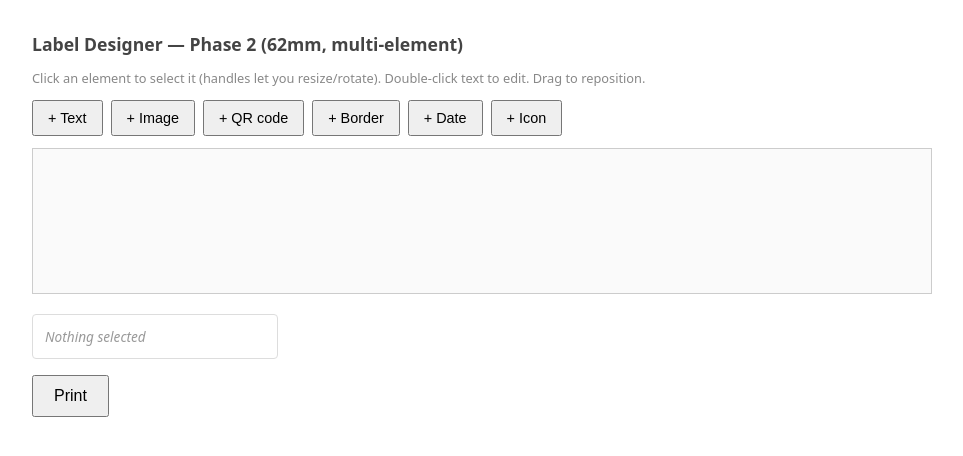
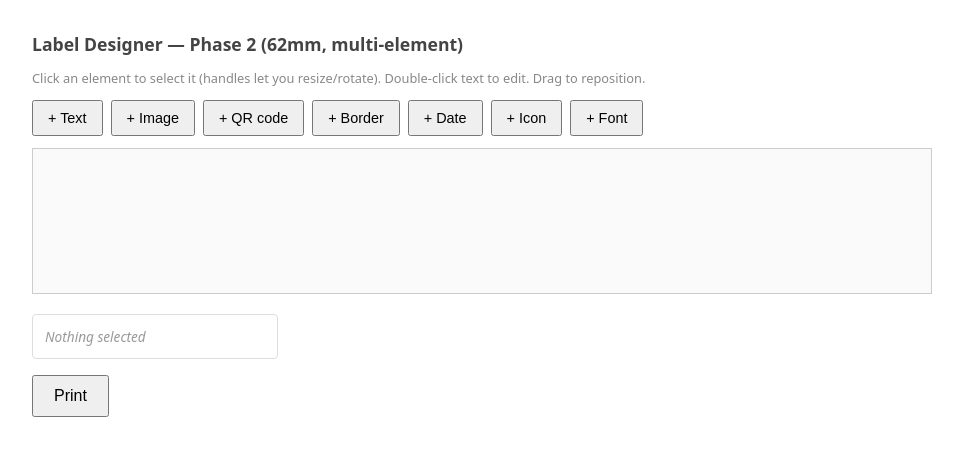
Before and after one commit to teknopartz/label-designer, a Flask app: page / in a window 1280 px wide. Shown: the top 456 px of the page, without its empty margins (158-1121 px from the left). Run offline with Flask 3, Linux system fonts and the light colour scheme; parts of the project's set-up code (start-up, migrations or seed data) failed here and were passed over; some web fonts are replaced.

Commit message:
Phase 3a frontend: font search/install UI with per-text font-family selector, icon search UI alongside starter set

```diff
--- a/app/templates/index.html
+++ b/app/templates/index.html
@@ -45,8 +45,17 @@
     <button id="addBorder">+ Border</button>
     <button id="addDate">+ Date</button>
     <button id="addIconBtn">+ Icon</button>
+    <button id="addFontBtn">+ Font</button>
   </div>
-  <div id="iconPicker" style="display:none; margin-bottom:12px; padding:8px; border:1px solid #ddd; border-radius:4px;"></div>
+  <div id="iconPicker" style="display:none; margin-bottom:12px; padding:8px; border:1px solid #ddd; border-radius:4px;">
+    <div id="iconStarter"></div>
+    <input type="text" id="iconSearch" placeholder="Search more icons (Material Symbols)..." style="width:100%; margin-top:8px; box-sizing:border-box;">
+    <div id="iconResults" style="margin-top:6px;"></div>
+  </div>
+  <div id="fontPicker" style="display:none; margin-bottom:12px; padding:8px; border:1px solid #ddd; border-radius:4px;">
+    <input type="text" id="fontSearch" placeholder="Search Google Fonts..." style="width:100%; box-sizing:border-box;">
+    <div id="fontResults" style="margin-top:6px; font-size:0.85rem;"></div>
+  </div>
 
   <div class="layout">
     <div id="stage-wrap"><div id="stage-container"></div></div>
@@ -182,7 +191,7 @@ function editText(node) {
     left: (rect.left + node.x() * scale) + 'px',
     width: Math.max(120, node.width() * scale) + 'px',
     fontSize: (node.fontSize() * scale) + 'px',
-    fontFamily: 'DejaVu Sans',
+    fontFamily: node.fontFamily(),
     fontWeight: node.fontStyle().includes('bold') ? 'bold' : 'normal',
     fontStyle: node.fontStyle().includes('italic') ? 'italic' : 'normal',
     border: '1px solid #888', padding: '0', margin: '0', background: 'white', outline: 'none', resize: 'none',
@@ -308,7 +317,9 @@ function updateDateField(node) {
   recalcStageSize();
 }
 
-// ---------- icon elements (curated starter set — a growable library comes later) ----------
+// ---------- icon elements ----------
+// A small curated starter set (fast, guaranteed to look good), plus a live
+// search against Google's Material Symbols library for anything else.
 
 const STARTER_ICONS = ['★', '✓', '✗', '⚠', '❄', '☀', '☂', '✉'];
 
@@ -324,6 +335,104 @@ function insertIcon(glyph) {
   registerElement(node, 'text');
   document.getElementById('iconPicker').style.display = 'none';
 }
+
+function insertIconImage(svgUrl) {
+  const img = new Image();
+  img.onload = () => {
+    const size = 80;
+    const node = new Konva.Image({
+      x: MARGIN_LEFT, y: MARGIN_TOP,
+      image: img,
+      width: size, height: size,
+    });
+    registerElement(node, 'image');
+    document.getElementById('iconPicker').style.display = 'none';
+  };
+  img.src = svgUrl;
+}
+
+let iconSearchTimer = null;
+document.getElementById('iconSearch').addEventListener('input', (e) => {
+  clearTimeout(iconSearchTimer);
+  const q = e.target.value.trim();
+  const results = document.getElementById('iconResults');
+  if (q.length < 2) { results.innerHTML = ''; return; }
+  iconSearchTimer = setTimeout(async () => {
+    const res = await fetch('/api/icons/search?q=' + encodeURIComponent(q));
+    const names = await res.json();
+    results.innerHTML = names.map(n => `<button type="button" data-name="${n}" title="${n}"><img src="/api/icons/${n}.svg" width="28" height="28"></button>`).join('');
+    [...results.children].forEach(btn => btn.onclick = () => insertIconImage(`/api/icons/${btn.dataset.name}.svg`));
+  }, 350);
+});
+
+// ---------- font library ----------
+// DejaVu Sans (the four weights already on the Pi) plus any Google Fonts
+// installed so far. Installing downloads the files once and self-hosts them
+// — after that it works the same as DejaVu Sans, no live network dependency.
+
+let installedFonts = { 'DejaVu Sans': true }; // family name -> true once its FontFaces are registered
+
+function registerGoogleFontFamily(family, files) {
+  const weightStyle = {
+    normal_normal: { weight: 'normal', style: 'normal' },
+    bold_normal: { weight: 'bold', style: 'normal' },
+    normal_italic: { weight: 'normal', style: 'italic' },
+    bold_italic: { weight: 'bold', style: 'italic' },
+  };
+  const loads = Object.entries(files).map(([key, url]) => {
+    const desc = weightStyle[key];
+    return new FontFace(family, `url(${url})`, desc).load();
+  });
+  return Promise.all(loads).then((faces) => {
+    faces.forEach(f => document.fonts.add(f));
+    installedFonts[family] = true;
+    refreshFontFamilyOptions();
+  });
+}
+
+function refreshFontFamilyOptions() {
+  const sel = document.getElementById('p_fontfamily');
+  if (!sel) return;
+  const current = selected ? selected.fontFamily() : null;
+  sel.innerHTML = Object.keys(installedFonts).sort().map(f => `<option value="${f}" ${f === current ? 'selected' : ''}>${f}</option>`).join('');
+}
+
+let fontSearchTimer = null;
+document.getElementById('fontSearch').addEventListener('input', (e) => {
+  clearTimeout(fontSearchTimer);
+  const q = e.target.value.trim();
+  const results = document.getElementById('fontResults');
+  if (q.length < 2) { results.innerHTML = ''; return; }
+  fontSearchTimer = setTimeout(async () => {
+    const res = await fetch('/api/fonts/search?q=' + encodeURIComponent(q));
+    const fonts = await res.json();
+    results.innerHTML = fonts.map(f =>
+      `<div style="padding:4px 0;">${f.family} <button type="button" data-id="${f.id}" data-family="${f.family}" style="margin-left:6px;">${installedFonts[f.family] ? 'Installed' : 'Install'}</button></div>`
+    ).join('');
+    [...results.querySelectorAll('button')].forEach(btn => btn.onclick = async () => {
+      btn.disabled = true;
+      btn.textContent = 'Installing...';
+      const r = await fetch('/api/fonts/install', {
+        method: 'POST', headers: { 'Content-Type': 'application/json' },
+        body: JSON.stringify({ id: btn.dataset.id }),
+      });
+      const data = await r.json();
+      if (data.family) {
+        await registerGoogleFontFamily(data.family, data.files);
+        if (selected && selected.getAttr('elementType') === 'text') {
+          selected.fontFamily(data.family);
+          refreshFontFamilyOptions();
+          recalcStageSize();
+        }
+      }
+      btn.textContent = 'Installed';
+    });
+  }, 400);
+});
+
+document.getElementById('addFontBtn').onclick = () => {
+  document.getElementById('fontPicker').style.display = document.getElementById('fontPicker').style.display === 'none' ? 'block' : 'none';
+};
 
 // ---------- QR elements ----------
 
@@ -386,7 +495,10 @@ function renderPanel() {
   if (type === 'text') {
     const isBold = selected.fontStyle().includes('bold');
     const isItalic = selected.fontStyle().includes('italic');
+    const fontOptions = Object.keys(installedFonts).sort()
+      .map(f => `<option value="${f}" ${f === selected.fontFamily() ? 'selected' : ''}>${f}</option>`).join('');
     html += `
+      <label>Font family <select id="p_fontfamily" style="width:100%; margin-top:2px;">${fontOptions}</select></label>
       <label>Font size <input type="number" id="p_fontsize" value="${Math.round(selected.fontSize())}" min="8" max="300"></label>
       <div class="row">
         <label style="margin-top:0;"><input type="checkbox" id="p_bold" ${isBold ? 'checked' : ''}> Bold</label>
@@ -441,6 +553,10 @@ function renderPanel() {
   }
 
   if (type === 'text') {
+    document.getElementById('p_fontfamily').addEventListener('change', (e) => {
+      selected.fontFamily(e.target.value);
+      recalcStageSize();
+    });
     document.getElementById('p_fontsize').addEventListener('input', (e) => {
       selected.fontSize(parseInt(e.target.value, 10) || 50);
       recalcStageSize();
@@ -493,11 +609,12 @@ document.getElementById('imageInput').onchange = (e) => {
   e.target.value = '';
 };
 
-const iconPicker = document.getElementById('iconPicker');
-iconPicker.innerHTML = STARTER_ICONS.map(g => `<button type="button">${g}</button>`).join('');
-[...iconPicker.children].forEach((btn, i) => btn.onclick = () => insertIcon(STARTER_ICONS[i]));
+const iconStarter = document.getElementById('iconStarter');
+iconStarter.innerHTML = STARTER_ICONS.map(g => `<button type="button">${g}</button>`).join('');
+[...iconStarter.children].forEach((btn, i) => btn.onclick = () => insertIcon(STARTER_ICONS[i]));
 document.getElementById('addIconBtn').onclick = () => {
-  iconPicker.style.display = iconPicker.style.display === 'none' ? 'block' : 'none';
+  const el = document.getElementById('iconPicker');
+  el.style.display = el.style.display === 'none' ? 'block' : 'none';
 };
 
 // ---------- print ----------
@@ -528,8 +645,20 @@ const fonts = [
   new FontFace('DejaVu Sans', 'url(/static/fonts/DejaVuSans-Oblique.ttf)', { weight: 'normal', style: 'italic' }),
   new FontFace('DejaVu Sans', 'url(/static/fonts/DejaVuSans-BoldOblique.ttf)', { weight: 'bold', style: 'italic' }),
 ];
-Promise.all(fonts.map(f => f.load())).then((loaded) => {
+Promise.all(fonts.map(f => f.load())).then(async (loaded) => {
   loaded.forEach(f => document.fonts.add(f));
+
+  // Re-register any Google Fonts installed in a previous session — they're
+  // already self-hosted on disk, so this needs no network round-trip beyond
+  // fetching the small manifest.
+  try {
+    const res = await fetch('/api/fonts/installed');
+    const manifest = await res.json();
+    await Promise.all(Object.values(manifest).map(f => registerGoogleFontFamily(f.family, f.files)));
+  } catch (e) {
+    console.warn('Could not load installed font manifest', e);
+  }
+
   addText(); // seed with one text element so the label isn't blank on load
   scaleToViewport();
 });
```
